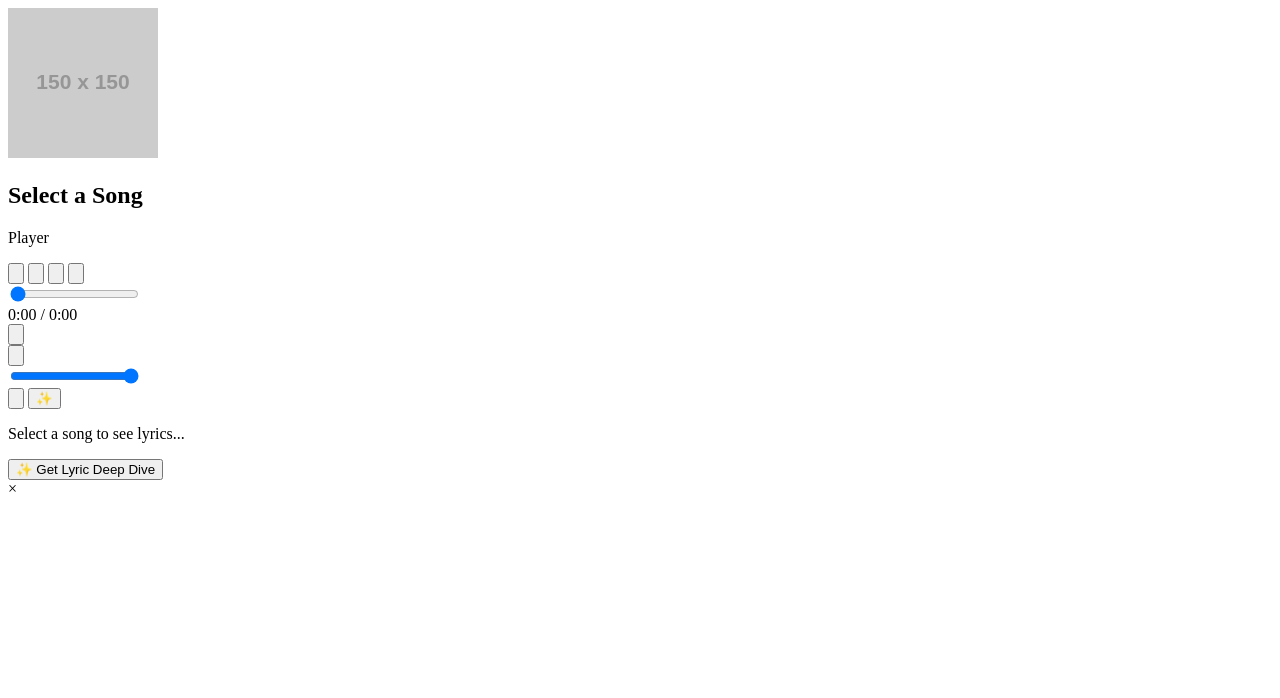
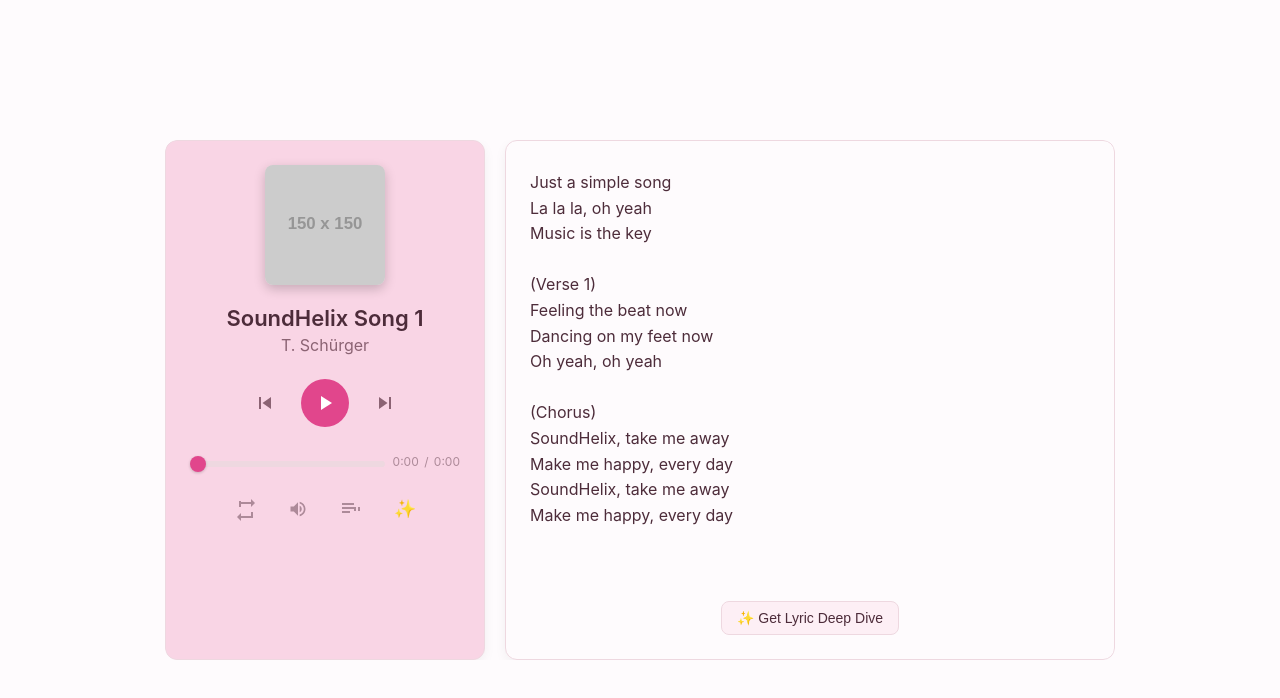
Before and after one commit to Yean1277/Yplayer, a plain HTML site: page index.html in a window 1280 px wide. Drawn offline with Linux system fonts and the light colour scheme; placeholder pictures from the web are drawn by us.

Commit message:
rename the html file and link css and js

```diff
--- a/yplayer.html
+++ b/index.html
@@ -4,27 +4,10 @@
     <meta charset="UTF-8">
     <meta name="viewport" content="width=device-width, initial-scale=1.0">
     <title>Music Player</title>
-
-    <!--
-        ====================================================================================
-        CSS STYLES START HERE
-        ====================================================================================
-    -->
-
-    <!--
-        ====================================================================================
-        CSS STYLES END HERE
-        ====================================================================================
-    -->
+    <link rel="stylesheet" href="src/css/styles.css">
 </head>
 <body>
-
-
-
 <div class="music-player">
-
-
-
 <div class="player-left-col">
             <div class="player-main">
 
@@ -153,16 +136,6 @@
         </div>
     </div>
 
-    <!--
-        ====================================================================================
-        JAVASCRIPT LOGIC START HERE
-        ====================================================================================
-    -->
-
-    <!--
-        ====================================================================================
-        JAVASCRIPT LOGIC END HERE
-        ====================================================================================
-    -->
+    <script src="src/js/main.js"></script>
 </body>
 </html>
```
